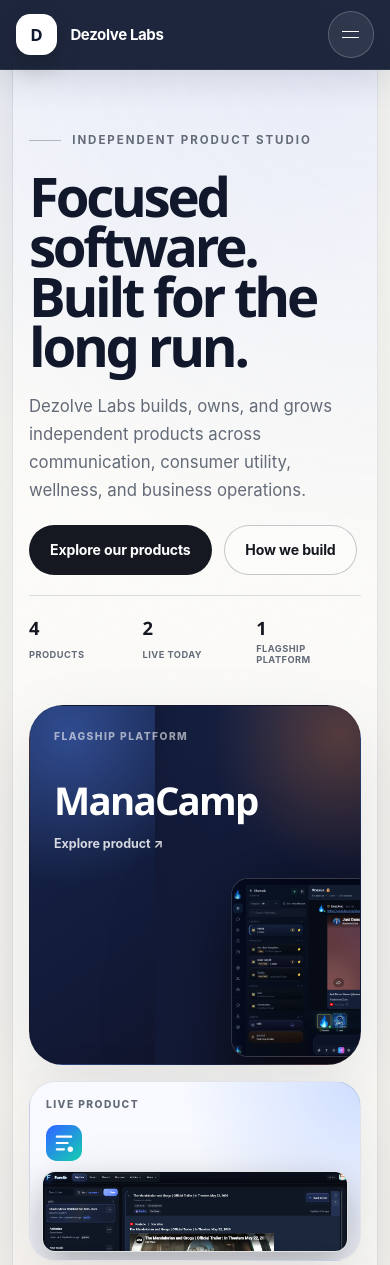
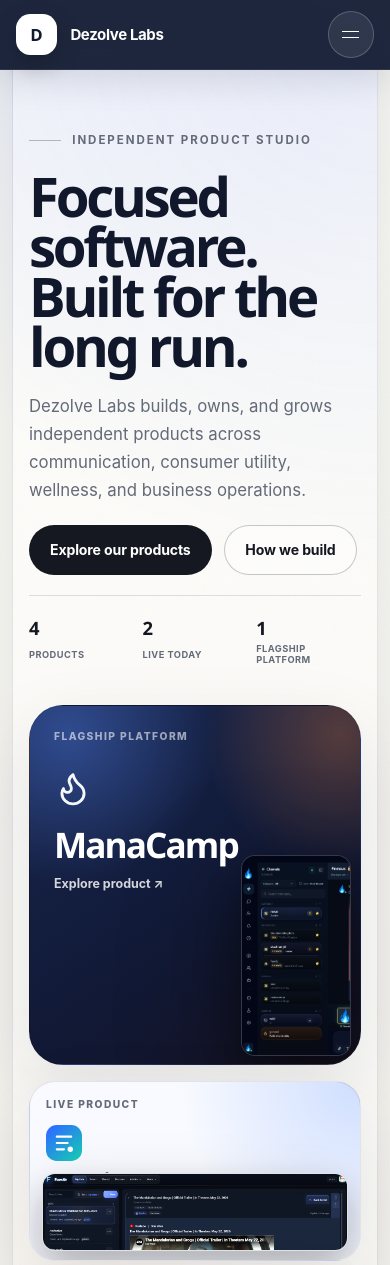
Before and after one commit to Dezolve/dezolvelabs-site, a Next.js app: page / in a window 390 px wide. Shown: the top 1265 px of the page. Built offline with nearby package versions, Linux system fonts and the light colour scheme.

Commit message:
fix: separate hero copy from product screenshots

```diff
--- a/app/hero-card-fixes.css
+++ b/app/hero-card-fixes.css
@@ -1,56 +1,74 @@
 /* Homepage product-card corrections after switching to real screenshots. */
 
-/* The current ManaCamp glyph is intentionally omitted here: at this scale the stylized flame reads ambiguously. */
-.home-shell-v2 > section:first-child a[href="/portfolio/manacamp"] > div:first-child > img[alt=""] {
+/* ManaCamp uses a true copy/screenshot split. Nothing overlaps. */
+.home-shell-v2 > section:first-child a[href="/portfolio/manacamp"] {
+  display: grid;
+  grid-template-columns: minmax(0, 58%) minmax(0, 42%);
+}
+
+.home-shell-v2 > section:first-child a[href="/portfolio/manacamp"]::after {
   display: none;
 }
 
 .home-shell-v2 > section:first-child a[href="/portfolio/manacamp"] > div:first-child {
-  max-width: 60%;
-  gap: 1rem;
+  position: relative;
+  z-index: 2;
+  grid-column: 1;
+  width: 100%;
+  max-width: none;
+  min-width: 0;
+  gap: 0.9rem;
+  padding-right: clamp(0.9rem, 1.4vw, 1.35rem);
+}
+
+.home-shell-v2 > section:first-child a[href="/portfolio/manacamp"] > div:first-child > img[alt=""] {
+  display: block;
+  width: 2.7rem;
+  height: 2.7rem;
+  margin-top: clamp(1rem, 2.5vh, 1.8rem);
+  object-fit: contain;
 }
 
 .home-shell-v2 > section:first-child a[href="/portfolio/manacamp"] > div:first-child > div {
-  margin-top: clamp(2rem, 5vh, 4.5rem);
+  margin-top: 0.35rem;
 }
 
 .home-shell-v2 > section:first-child a[href="/portfolio/manacamp"] h2 {
-  font-size: clamp(2.7rem, 3.25vw, 4rem);
+  max-width: 100%;
+  font-size: clamp(2.4rem, 2.75vw, 3.15rem);
+  letter-spacing: -0.055em;
+  white-space: nowrap;
 }
 
-/* Softly separate the copy from the real application capture. */
-.home-shell-v2 > section:first-child a[href="/portfolio/manacamp"]::after {
-  content: "";
-  position: absolute;
-  inset: 0 0 0 auto;
-  z-index: 1;
-  width: 58%;
-  pointer-events: none;
-  background: linear-gradient(
-    90deg,
-    rgba(17, 25, 54, 0.98) 0%,
-    rgba(17, 25, 54, 0.72) 18%,
-    rgba(17, 25, 54, 0.18) 43%,
-    transparent 68%
-  );
+.home-shell-v2 > section:first-child a[href="/portfolio/manacamp"] p {
+  max-width: 100%;
+  font-size: 0.86rem;
 }
 
 img[alt="ManaCamp application interface"] {
-  right: -1.5%;
-  bottom: 1.5%;
+  position: relative;
+  inset: auto;
   z-index: 1;
-  width: 43%;
-  height: 64%;
+  grid-column: 2;
+  align-self: end;
+  justify-self: stretch;
+  width: calc(100% - 0.8rem);
+  height: 72%;
   max-height: none;
+  margin: 0 0.8rem 0.8rem 0;
   object-fit: cover;
   object-position: left top;
+  border: 1px solid rgba(255, 255, 255, 0.16);
+  border-radius: 18px;
+  background: #0d1222;
+  box-shadow: 0 24px 52px rgba(0, 0, 0, 0.38);
   transform: none;
 }
 
 /* Supporting cards use true copy/image rows so future text changes cannot create overlap. */
 .home-shell-v2 > section:first-child a[href="/portfolio/favstir"],
 .home-shell-v2 > section:first-child a[href="/portfolio/refreshly"] {
-  grid-template-rows: minmax(0, 54%) minmax(0, 46%);
+  grid-template-rows: minmax(0, 58%) minmax(0, 42%);
 }
 
 .home-shell-v2 > section:first-child a[href="/portfolio/favstir"] > div:first-child,
@@ -77,55 +95,66 @@
   align-self: stretch;
   justify-self: stretch;
   width: calc(100% - 2rem);
-  height: calc(100% - 0.7rem);
-  margin: 0 1rem 0.7rem;
+  height: calc(100% - 0.75rem);
+  margin: 0 1rem 0.75rem;
   object-fit: cover;
   object-position: left top;
+  border-radius: 13px;
   transform: none;
 }
 
-/* Refreshly benefits from a touch more breathing room above the phone capture. */
 img[alt="Refreshly application interface"] {
-  height: calc(100% - 1rem);
-  margin-top: 0.3rem;
+  height: calc(100% - 0.95rem);
+  margin-top: 0.2rem;
 }
 
 @media (max-width: 1320px) {
-  .home-shell-v2 > section:first-child a[href="/portfolio/manacamp"] > div:first-child {
-    max-width: 62%;
+  .home-shell-v2 > section:first-child a[href="/portfolio/manacamp"] {
+    grid-template-columns: minmax(0, 60%) minmax(0, 40%);
+  }
+
+  .home-shell-v2 > section:first-child a[href="/portfolio/manacamp"] h2 {
+    font-size: clamp(2.3rem, 2.7vw, 2.95rem);
   }
 
   img[alt="ManaCamp application interface"] {
-    right: -2%;
-    bottom: 1%;
-    width: 41%;
-    height: 61%;
+    height: 69%;
   }
 }
 
 @media (max-width: 720px) {
-  .home-shell-v2 > section:first-child a[href="/portfolio/manacamp"] > div:first-child {
-    max-width: 64%;
+  .home-shell-v2 > section:first-child a[href="/portfolio/manacamp"] {
+    grid-template-columns: minmax(0, 62%) minmax(0, 38%);
   }
 
-  .home-shell-v2 > section:first-child a[href="/portfolio/manacamp"] > div:first-child > div {
-    margin-top: 1.5rem;
+  .home-shell-v2 > section:first-child a[href="/portfolio/manacamp"] > div:first-child {
+    padding-right: 0.65rem;
   }
 
-  .home-shell-v2 > section:first-child a[href="/portfolio/manacamp"]::after {
-    width: 62%;
+  .home-shell-v2 > section:first-child a[href="/portfolio/manacamp"] > div:first-child > img[alt=""] {
+    width: 2.35rem;
+    height: 2.35rem;
+    margin-top: 0.8rem;
+  }
+
+  .home-shell-v2 > section:first-child a[href="/portfolio/manacamp"] h2 {
+    font-size: clamp(2.1rem, 7.8vw, 2.65rem);
+  }
+
+  .home-shell-v2 > section:first-child a[href="/portfolio/manacamp"] p {
+    font-size: 0.78rem;
   }
 
   img[alt="ManaCamp application interface"] {
-    right: -3%;
-    bottom: 2%;
-    width: 44%;
-    height: 55%;
+    width: calc(100% - 0.55rem);
+    height: 62%;
+    margin: 0 0.55rem 0.55rem 0;
+    border-radius: 14px;
   }
 
   .home-shell-v2 > section:first-child a[href="/portfolio/favstir"],
   .home-shell-v2 > section:first-child a[href="/portfolio/refreshly"] {
-    grid-template-rows: minmax(0, 53%) minmax(0, 47%);
+    grid-template-rows: minmax(0, 58%) minmax(0, 42%);
   }
 
   img[alt="Favstir application interface"],
@@ -137,18 +166,20 @@
 }
 
 @media (max-width: 500px) {
-  .home-shell-v2 > section:first-child a[href="/portfolio/manacamp"] > div:first-child {
-    max-width: 68%;
+  .home-shell-v2 > section:first-child a[href="/portfolio/manacamp"] {
+    grid-template-columns: minmax(0, 64%) minmax(0, 36%);
   }
 
   .home-shell-v2 > section:first-child a[href="/portfolio/manacamp"] h2 {
-    font-size: 2.4rem;
+    font-size: 2.2rem;
+  }
+
+  .home-shell-v2 > section:first-child a[href="/portfolio/manacamp"] p {
+    display: none;
   }
 
   img[alt="ManaCamp application interface"] {
-    right: -4%;
-    width: 43%;
-    height: 50%;
+    height: 56%;
   }
 
   .home-shell-v2 > section:first-child a[href="/portfolio/favstir"] > div:first-child p,
@@ -158,6 +189,6 @@
 
   .home-shell-v2 > section:first-child a[href="/portfolio/favstir"],
   .home-shell-v2 > section:first-child a[href="/portfolio/refreshly"] {
-    grid-template-rows: minmax(0, 50%) minmax(0, 50%);
+    grid-template-rows: minmax(0, 51%) minmax(0, 49%);
   }
 }
```
